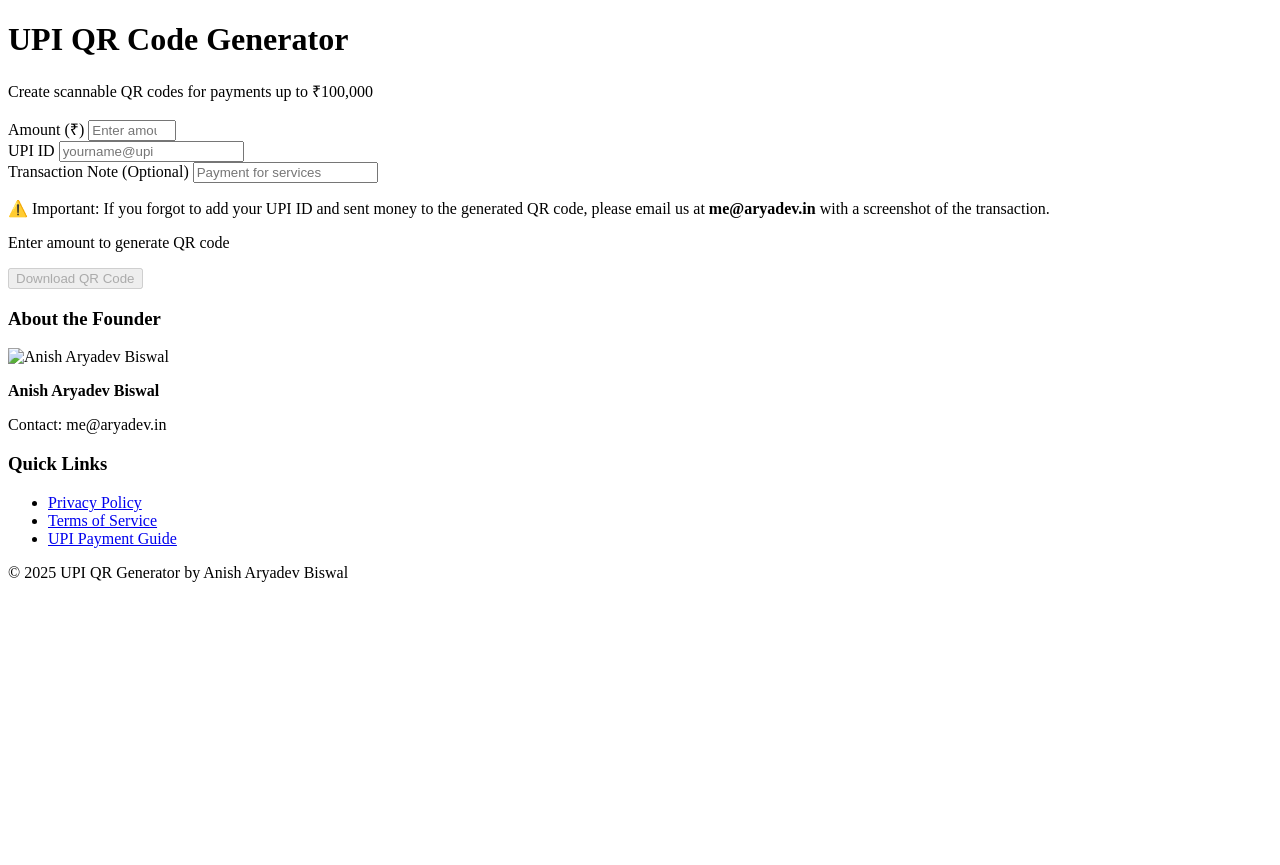
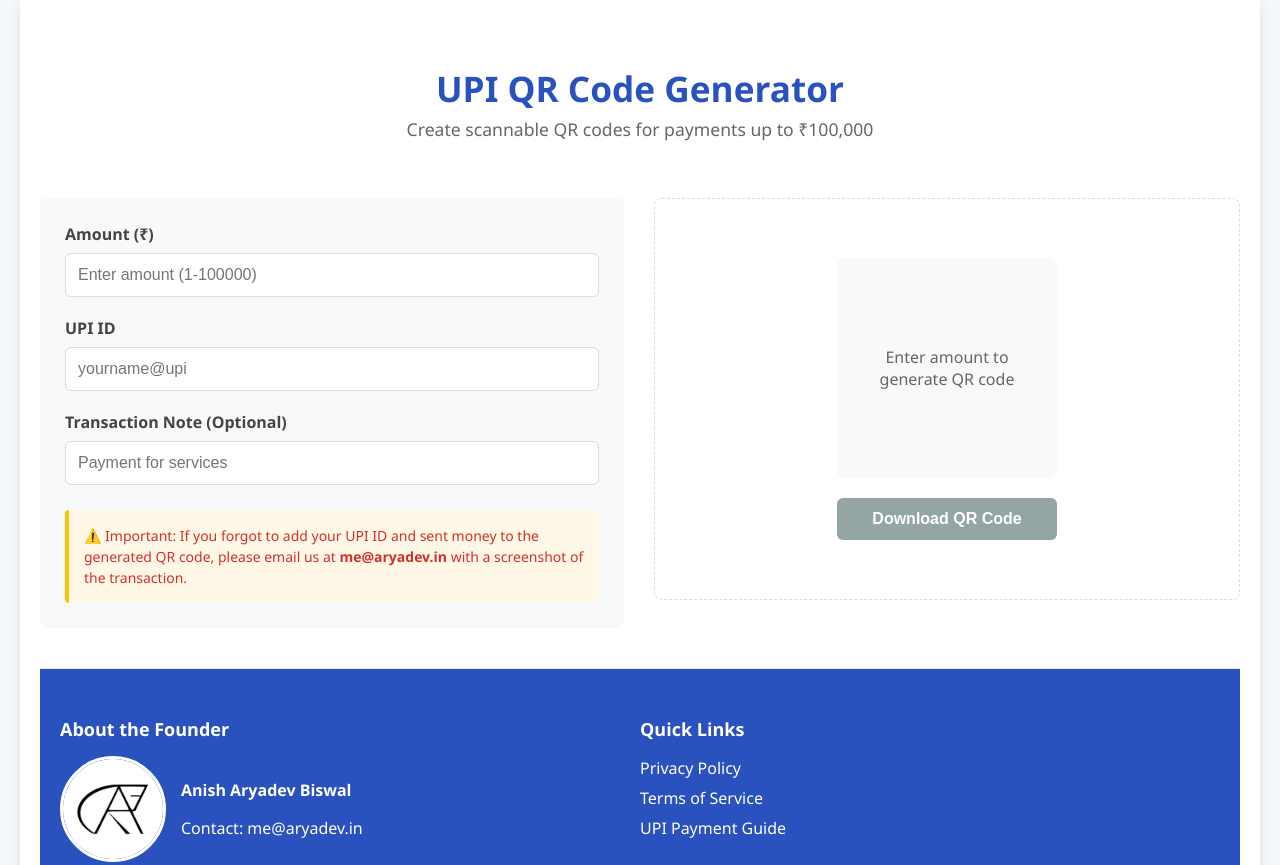
Before and after one commit to anisharyadev/UPI-QR-Code-Generator, a plain HTML site: page index.html in a window 1280 px wide. Shown: the top 865 px of the page. Before the commit the page ends 800 px from the top, so only its background shows below. Drawn offline with Linux system fonts and the light colour scheme; the site is published under a folder, as on GitHub Pages, so addresses that start at the root find nothing; a script that the page names is missing.

Commit message:
Update index.html

```diff
--- a/index.html
+++ b/index.html
@@ -4,7 +4,7 @@
     <meta charset="UTF-8">
     <meta name="viewport" content="width=1200, initial-scale=1.0, minimum-scale=1.0, maximum-scale=1.0, user-scalable=no">
     <title>UPI QR Code Generator</title>
-    <link rel="stylesheet" href="/assets/css/styles.css">
+    <link rel="stylesheet" href="UPI-QR-Code-Generator/assets/css/styles.css">
 </head>
 <body>
     <div class="container">
@@ -50,7 +50,7 @@
                 <div class="founder-info">
                     <h3>About the Founder</h3>
                     <div class="founder-details">
-                        <img src="/assets/img/Aryadev_logo.png" alt="Anish Aryadev Biswal" class="founder-avatar">
+                        <img src="UPI-QR-Code-Generator/assets/img/Aryadev_logo.png" alt="Anish Aryadev Biswal" class="founder-avatar">
                         <div>
                             <p><strong>Anish Aryadev Biswal</strong></p>
                             <p>Contact: me@aryadev.in</p>
@@ -60,9 +60,9 @@
                 <div class="footer-links">
                     <h3>Quick Links</h3>
                     <ul>
-                        <li><a href="/privacy-policy.html">Privacy Policy</a></li>
-                        <li><a href="/terms-of-service.html">Terms of Service</a></li>
-                        <li><a href="/upi-guide.html">UPI Payment Guide</a></li>
+                        <li><a href="UPI-QR-Code-Generator/privacy-policy.html">Privacy Policy</a></li>
+                        <li><a href="UPI-QR-Code-Generator/terms-of-service.html">Terms of Service</a></li>
+                        <li><a href="UPI-QR-Code-Generator/upi-guide.html">UPI Payment Guide</a></li>
                     </ul>
                 </div>
             </div>
@@ -74,7 +74,7 @@
     </div>
 
     <script src="https://cdn.rawgit.com/davidshimjs/qrcodejs/gh-pages/qrcode.min.js"></script>
-    <script src="force-desktop.js"></script>
-    <script src="script.js"></script>
+
+    <script src="UPI-QR-Code-Generator/assets/js/script.js"></script>
 </body>
 </html>
```
